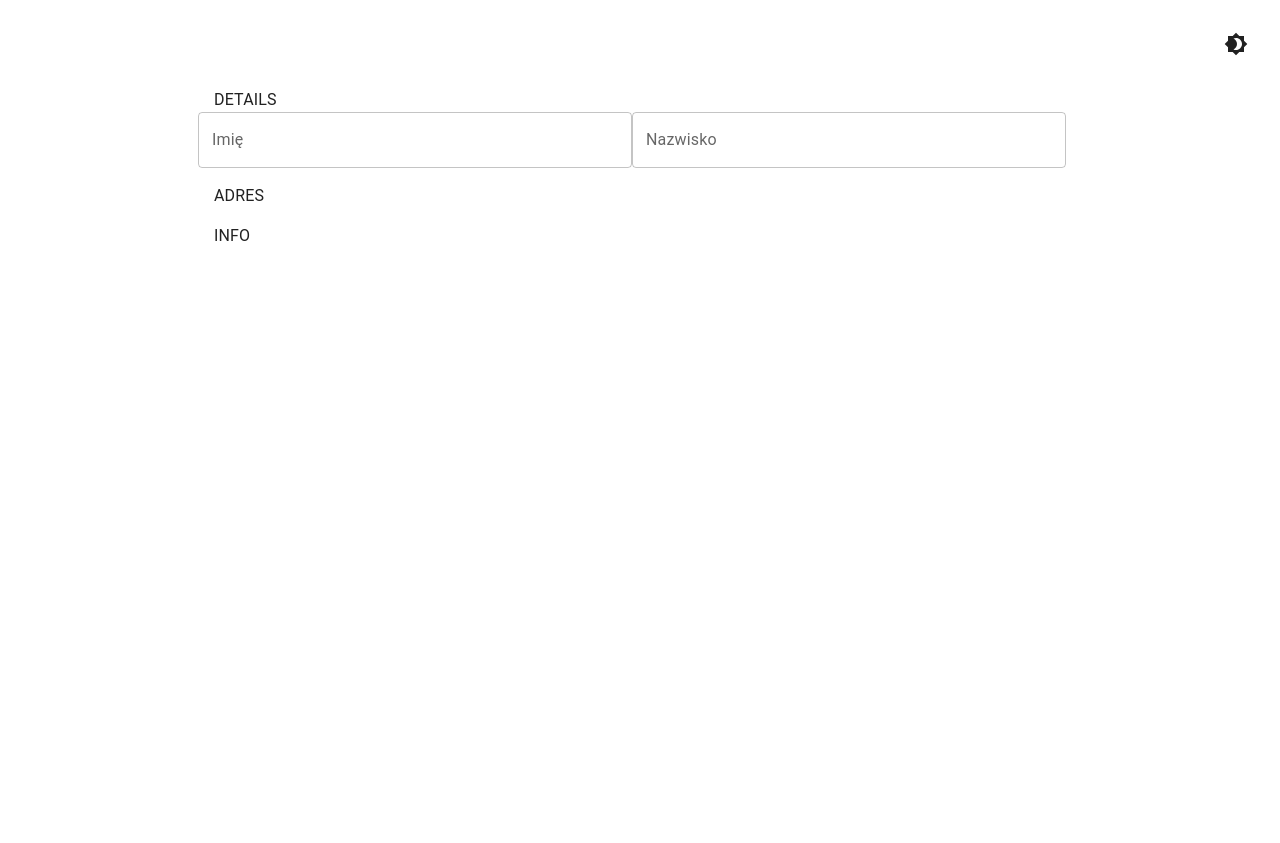
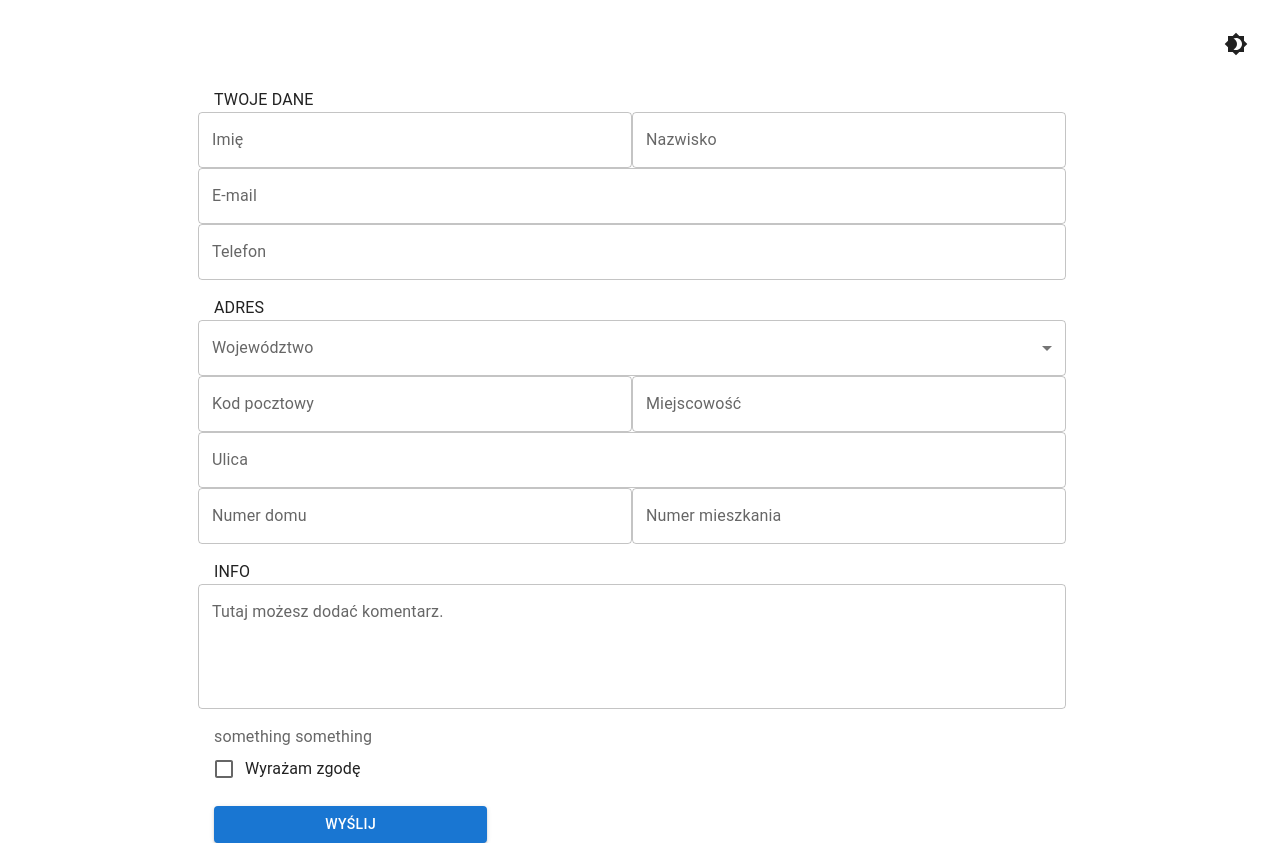
Before and after one commit to oapchk/form, a React (Vite) app: page / in a window 1280 px wide. Before the commit the page ends 800 px from the top, so only its background shows below. Built offline with nearby package versions, Linux system fonts and the light colour scheme.

Commit message:
button, checkbox, select fields

```diff
--- a/src/App.jsx
+++ b/src/App.jsx
@@ -7,6 +7,10 @@ import Brightness7Icon from "@mui/icons-material/Brightness7";
 import { Form, Formik } from "formik";
 import * as Yup from "yup";
 import TextField from "./components/Texftield/texfield";
+import Select from "./components/Select/Select";
+import voivodeship from "./data/voivodeship.json";
+import Checkbox from "./components/Checkbox/Checkbox";
+import Button from "./components/Button/ButtonWrapper";
 
 const ColorModeContext = React.createContext({ toggleColorMode: () => {} });
 
@@ -15,6 +19,14 @@ const InitialFormState = {
   lastName: "",
   email: "",
   phone: "",
+  voivodeship: "",
+  postalCode: "",
+  address1: "",
+  address2: "",
+  address3: "",
+  city: "",
+  message: "",
+  termsOfService: "false",
 };
 
 const formValidation = Yup.object().shape({
@@ -26,7 +38,22 @@ const formValidation = Yup.object().shape({
   phone: Yup.number()
     .integer()
     .typeError("Please enter a valid phone number")
-    .required("Pole nie może być puste.k"),
+    .required("Pole nie może być puste."),
+  address1: Yup.string().required("Required"),
+  address2: Yup.number()
+    .integer()
+    .typeError("Please enter a valid phone number")
+    .required("Pole nie może być puste."),
+  address3: Yup.number()
+    .integer()
+    .typeError("Please enter a valid phone number"),
+  city: Yup.string().required("Required"),
+  voivodeship: Yup.string().required("Required"),
+  postalCode: Yup.number().integer().required("Required"),
+  message: Yup.string(),
+  termsOfService: Yup.boolean()
+    .oneOf([true], "The terms and conditions must be accepted.")
+    .required("The terms and conditions must be accepted."),
 });
 
 function App() {
@@ -61,7 +88,6 @@ function App() {
       </Grid>
       <Grid item xs={12}>
         <Container maxWidth="md">
-          <div spacing={8}>
           <Formik
             initialValues={{ ...InitialFormState }}
             validationSchema={formValidation}
@@ -72,7 +98,7 @@ function App() {
             <Form>
               <Grid container spacing={2}>
                 <Grid item xs={12}>
-                    <Typography>DETAILS</Typography>
+                  <Typography>TWOJE DANE</Typography>
                 </Grid>
                 <Grid items xs={6}>
                   <TextField name="firstName" label="Imię" />
@@ -80,16 +106,61 @@ function App() {
                 <Grid items xs={6}>
                   <TextField name="lastName" label="Nazwisko" />
                 </Grid>
+                <Grid items xs={12}>
+                  <TextField name="email" label="E-mail" />
+                </Grid>
+                <Grid items xs={12}>
+                  <TextField name="phone" label="Telefon" />
+                </Grid>
                 <Grid item xs={12}>
                   <Typography>ADRES</Typography>
+                </Grid>
+                <Grid items xs={12}>
+                  <Select
+                    name="voivodeship"
+                    label="Województwo"
+                    options={voivodeship}
+                  />
+                </Grid>
+                <Grid items xs={6}>
+                  <TextField name="postalCode" label="Kod pocztowy" />
+                </Grid>
+                <Grid items xs={6}>
+                  <TextField name="city" label="Miejscowość" />
+                </Grid>
+                <Grid items xs={12}>
+                  <TextField name="address1" label="Ulica" />
+                </Grid>
+                <Grid items xs={6}>
+                  <TextField name="address2" label="Numer domu" />
+                </Grid>
+                <Grid items xs={6}>
+                  <TextField name="address3" label="Numer mieszkania" />
                 </Grid>
                 <Grid item xs={12}>
                   <Typography>INFO</Typography>
                 </Grid>
+                <Grid items xs={12}>
+                  <TextField
+                    name="message"
+                    label="Tutaj możesz dodać komentarz."
+                    multiline={true}
+                    rows={4}
+                  />
+                </Grid>
+                <Grid item xs={12}>
+                  <Checkbox
+                    name="termsOfService"
+                    legend="something something"
+                    label="Wyrażam zgodę"
+                  />
+                </Grid>
+                <Grid item xs={4}>
+                  <Button>Wyślij</Button>
+                </Grid>
               </Grid>
             </Form>
           </Formik>
-          </div>
         </Container>
       </Grid>
     </Grid>
--- /dev/null
+++ b/src/components/Button/ButtonWrapper.jsx
@@ -0,0 +1,21 @@
+import Button from "@mui/material/Button";
+import { useFormikContext } from "formik";
+
+const ButtonWrapper = ({ children, ...otherProps }) => {
+  const { submitForm } = useFormikContext();
+
+  const handleSubmit = () => {
+    submitForm();
+  };
+
+  const configButton = {
+    variant: "contained",
+    color: "primary",
+    fullWidth: true,
+    onClick: handleSubmit,
+  };
+
+  return <Button {...configButton}>{children}</Button>;
+};
+
+export default ButtonWrapper;
--- /dev/null
+++ b/src/components/Checkbox/Checkbox.jsx
@@ -0,0 +1,43 @@
+import React from "react";
+import {
+  Checkbox,
+  FormControl,
+  FormControlLabel,
+  FormGroup,
+  FormLabel,
+} from "@mui/material";
+import { useField, useFormikContext } from "formik";
+
+const CheckboxWrapper = ({ name, label, legend, ...otherProps }) => {
+  const { setFieldValue } = useFormikContext();
+  const [field, meta] = useField(name);
+
+  const handleChange = (evt) => {
+    const { checked } = evt.target;
+    setFieldValue(name, checked);
+  };
+
+  const configCheckbox = {
+    ...field,
+    onChange: handleChange,
+  };
+
+  const configFormControl = {};
+  if (meta && meta.touched && meta.error) {
+    configFormControl.error = true;
+  }
+
+  return (
+    <FormControl {...configFormControl}>
+      <FormLabel component="legend">{legend}</FormLabel>
+      <FormGroup>
+        <FormControlLabel
+          control={<Checkbox {...configCheckbox} />}
+          label={label}
+        />
+      </FormGroup>
+    </FormControl>
+  );
+};
+
+export default CheckboxWrapper;
--- /dev/null
+++ b/src/components/Select/Select.jsx
@@ -0,0 +1,40 @@
+import { TextField, MenuItem } from "@mui/material";
+import { useField, useFormikContext } from "formik";
+
+const Select = ({ name, options, ...otherProps }) => {
+  const { setFieldValue } = useFormikContext();
+  const [field, meta] = useField(name);
+
+  const handleChange = (e) => {
+    const { value } = e.target;
+    setFieldValue(name, value);
+  };
+
+  const configSelect = {
+    ...field,
+    ...otherProps,
+    select: true,
+    variant: "outlined",
+    fullWidth: true,
+    onChange: handleChange,
+  };
+
+  if (meta && meta.touched && meta.error) {
+    configSelect.error = true;
+    configSelect.helperText = meta.error;
+  }
+
+  return (
+    <TextField {...configSelect}>
+      {Object.keys(options).map((item, id) => {
+        return (
+          <MenuItem key={id} value={item}>
+            {options[item]}
+          </MenuItem>
+        );
+      })}
+    </TextField>
+  );
+};
+
+export default Select;
--- /dev/null
+++ b/src/data/voivodeship.json
@@ -0,0 +1,18 @@
+{
+  "DS": "dolnośląskie",
+  "KP": "kujawsko-pomorskie",
+  "LU": "lubelskie",
+  "LB": "lubuskie",
+  "LD": "łódzkie",
+  "MA": "małopolskie",
+  "MZ": "mazowieckie",
+  "OP": "opolskie",
+  "PK": "podkarpackie",
+  "PD": "podlaskie",
+  "PM": "pomorskie",
+  "SL": "śląskie",
+  "SK": "świętokorzyskie",
+  "WN": "warmińsko-mazurskie",
+  "WP": "wielkopolskie",
+  "zp": "zachodniopomorskie"
+}
```
Lines whose indentation alone changed are shown as unchanged.
